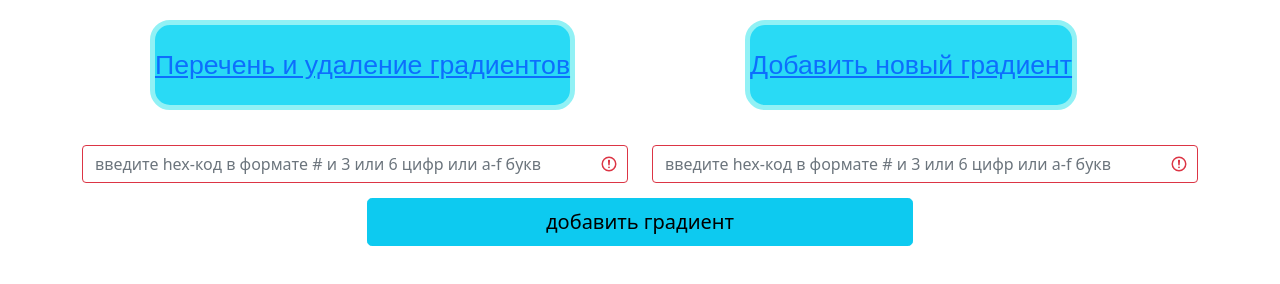
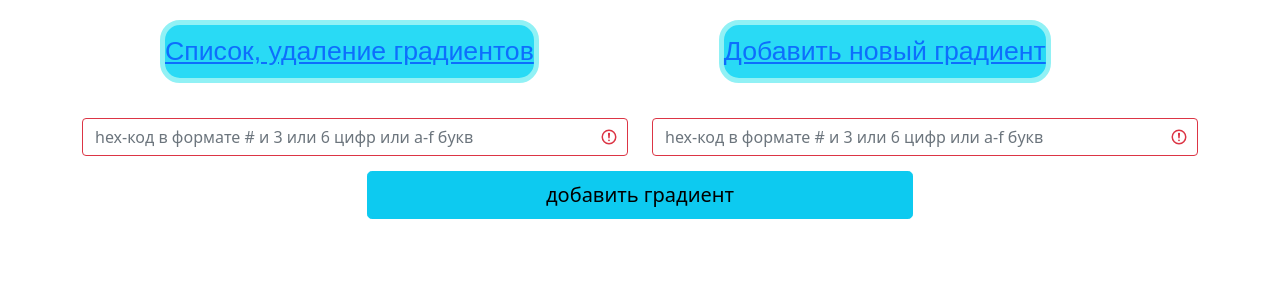
Before and after one commit to Evgeniy1217/Color, a React app: page /new in a window 1280 px wide. Built offline with nearby package versions, Linux system fonts and the light colour scheme.

Commit message:
first commit

```diff
--- a/src/components/app/App.js
+++ b/src/components/app/App.js
@@ -11,7 +11,7 @@ function App() {
             <div className="App">
                 <div className="d-flex">
                     <div className="clickMe">
-                        <NavLink to="/">Перечень и удаление градиентов</NavLink>
+                        <NavLink to="/">Список, удаление градиентов</NavLink>
                     </div>
                     <div className="clickMe">
                         <NavLink to="/new">Добавить новый градиент</NavLink>
--- a/src/components/app/app.css
+++ b/src/components/app/app.css
@@ -4,6 +4,6 @@
     border: 5px solid #91F1F5;
     border-radius: 20px;
     margin: 20px;
-    margin-left: 150px;
-    font: 20pt/60pt sans-serif;
+    margin-left: 160px;
+    font: 20pt/40pt sans-serif;
 }
--- a/src/components/home/Home.js
+++ b/src/components/home/Home.js
@@ -1,6 +1,6 @@
 import React from 'react';
 import {useDispatch, useSelector} from "react-redux";
-import {deleteGradientActionL, deleteGradientActionR} from "../../store/fillGradientReducer"
+import {deleteGradientActionL, deleteGradientActionR} from "../../store/fillGradientReducer";
 
 const Home = () => {
     const dispatch = useDispatch()
--- a/src/components/new/New.js
+++ b/src/components/new/New.js
@@ -1,3 +1,4 @@
+import React, {useState} from "react"
 import {useDispatch, useSelector} from "react-redux";
 import {useHistory} from "react-router-dom";
 import {addGradientActionL, addGradientActionR} from "../../store/fillGradientReducer";
@@ -8,6 +9,8 @@ const New = () => {
     const gradientL = useSelector(state => state.gradient.statusL)
     const gradientR = useSelector(state => state.gradient.statusR)
     const history = useHistory()
+
+    const valid ="^#([A-Fa-f0-9]{6}|[A-Fa-f0-9]{3})"
 
     const setGradientL = (e) => {
         const statusL = [e.target.value];
@@ -34,7 +37,7 @@ const New = () => {
         dispatch(addGradientActionR(differentColorR))
     }
 
-    const handleSubmitL = (e) => {
+    const handleSubmit = (e) => {
         e.preventDefault()
         addColorL(gradientL)
         addColorR(gradientR)
@@ -45,17 +48,19 @@ const New = () => {
     }
 
     return (
-        <form className="was-validated" onSubmit={handleSubmitL}>
+        <form className="was-validated" onSubmit={handleSubmit}>
             <div className="container">
                 <div className="row">
                     <div className="col-6">
                         <input onChange={setGradientL} required
-                               placeholder="введите hex-код в формате # и 3 или 6 цифр или a-f букв"
+                               pattern={valid}
+                               placeholder="hex-код в формате # и 3 или 6 цифр или a-f букв"
                                type="text" className="form-control"></input>
                     </div>
                     <div className="col-6">
                         <input onChange={setGradientR} required
-                               placeholder="введите hex-код в формате # и 3 или 6 цифр или a-f букв"
+                               pattern={valid}
+                               placeholder="hex-код в формате # и 3 или 6 цифр или a-f букв"
                                type="text" className="form-control"></input>
                     </div>
                     <div className="d-grid gap-2 col-6 mx-auto">
```
